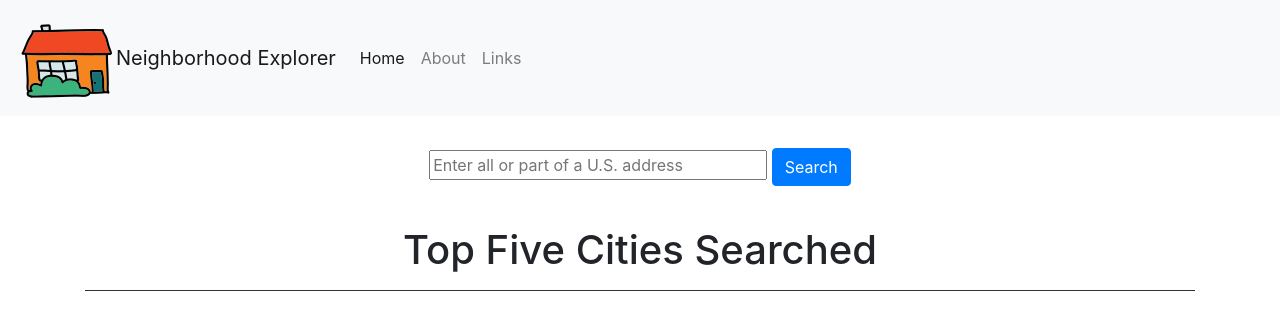
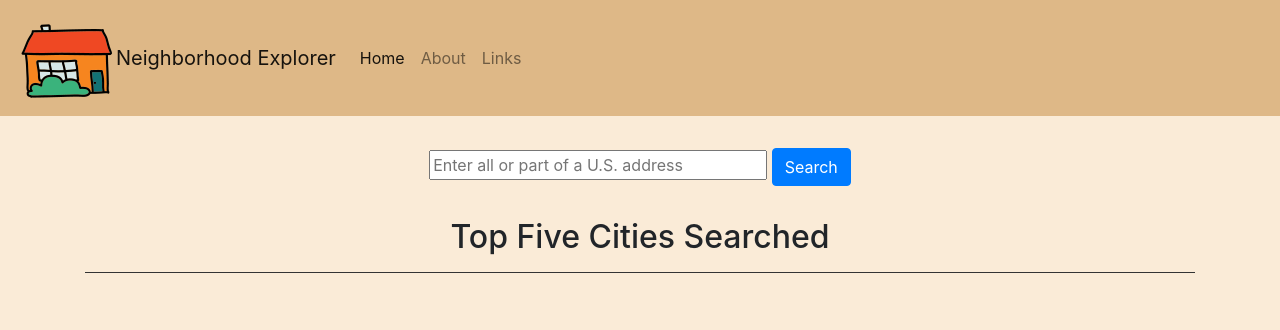
Before and after one commit to tessiert/neighborhood-exp, a Django app: page / in a window 1280 px wide. Shown: the top 330 px of the page. Run offline with Django 4.2, Linux system fonts and the light colour scheme; data that the repository does not hold is empty; parts of the project's set-up code (start-up, migrations or seed data) failed here and were passed over; some libraries are stand-ins or nearby versions.

Commit message:
Changed color scheme and some font sizes

```diff
--- a/neighborhood_explorer/static/css/project.css
+++ b/neighborhood_explorer/static/css/project.css
@@ -1,3 +1,8 @@
+/* Modify the background color of the Navigation menu */
+.navbar {
+    background-color: burlywood;
+}
+
 .alert-debug {
   color: black;
   background-color: white;
--- a/neighborhood_explorer/templates/base.html
+++ b/neighborhood_explorer/templates/base.html
@@ -42,10 +42,10 @@
 
   </head>
 
-  <body>
+   <body style="background-color:antiquewhite;">
 
     <div class="m-b-1">
-      <nav class="navbar navbar-expand-md navbar-light bg-light">
+      <nav class="navbar navbar-expand-md navbar-light">
         <button class="navbar-toggler navbar-toggler-right" type="button" data-toggle="collapse" data-target="#navbarSupportedContent" aria-controls="navbarSupportedContent" aria-expanded="false" aria-label="Toggle navigation">
           <span class="navbar-toggler-icon"></span>
         </button>
--- a/neighborhood_explorer/templates/pages/home.html
+++ b/neighborhood_explorer/templates/pages/home.html
@@ -4,13 +4,13 @@
 {% load crispy_forms_tags %}
 
 {% block lower_title %}
-    <h1 style="padding: 1em 0 0 0;">Top Five Cities Searched</h1>
+    <h2 style="padding: 1em 0 0 0;">Top Five Cities Searched</h2>
     <hr style="height:1px;border:none;color:#333;background-color:#333;" />
 {% endblock lower_title %}
 
 {% block lower_content %}
     <div style="text-align:center;">
-        <ol style="display: inline-block; text-align:left;font-size:2em;">
+        <ol style="display: inline-block; text-align:left;font-size:24px;">
             {% for cur_search in top_searches %}
                 <li>
                     <a href="search/{{ cur_search.city }},{{ cur_search.state }}/">
```
